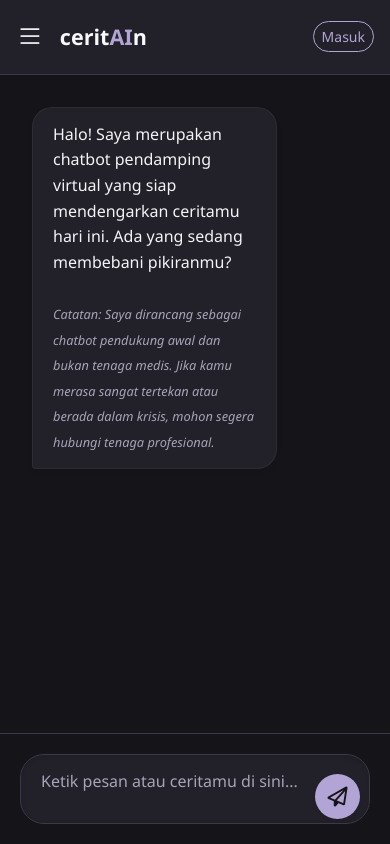
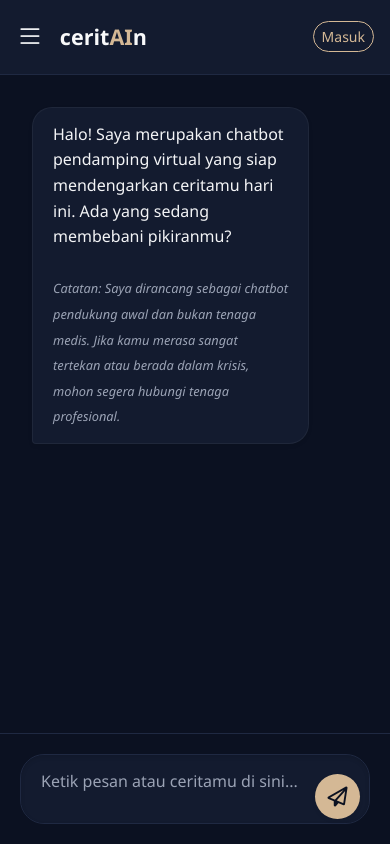
Before and after one commit to Andregit93/chatbot-ceritain, a website: page public/chat.html in a window 390 px wide. Drawn offline with nearby package versions, Linux system fonts and the light colour scheme; some packages are replaced by stand-ins of ours; a script that the page names is missing.

Commit message:
adjust style

```diff
--- a/public/css/style.css
+++ b/public/css/style.css
@@ -1,12 +1,12 @@
 /* style landing page */
-/* Tema Calming Lavender Night */
+/* Tema Deep Ocean & Sand */
 :root {
-    --dark-blue-main: #151419;
-    --dark-blue-sec: #222028;
-    --accent-blue: #B2A4D4;
-    --text-main: #F4F3F7;
-    --text-sec: #A8A3B8;
-    --border-color: #3D394A;
+    --dark-blue-main: #0B1121;
+    --dark-blue-sec: #131B2F;
+    --accent-blue: #D4B895;
+    --text-main: #F3F4F6;
+    --text-sec: #9BA3B5;
+    --border-color: #1F2942;
 }
 
 /* Gaya Body Umum (Bisa di-scroll, untuk Landing Page) */
@@ -19,10 +19,10 @@ body {
 
 /* Navbar */
 .navbar {
-    background-color: rgba(21, 20, 25, 0.85);
+    background-color: rgba(11, 17, 33, 0.85);
     backdrop-filter: blur(12px);
     -webkit-backdrop-filter: blur(12px);
-    border-bottom: 1px solid rgba(255, 255, 255, 0.1);
+    border-bottom: 1px solid rgba(255, 255, 255, 0.05);
 }
 
 .navbar-brand {
@@ -37,7 +37,7 @@ body {
 
 /* Hero Section */
 .hero-section {
-    min-height: 100vh;
+    min-height: 100dvh;
     display: flex;
     align-items: center;
     padding-top: 40px;
@@ -127,7 +127,7 @@ body {
 
 /* Footer */
 .footer {
-    background-color: #0E0D11;
+    background-color: #070A14;
     padding: 30px 0;
     color: var(--text-sec);
     text-align: center;
@@ -170,24 +170,37 @@ body {
         padding: 20px;
         /* Mengurangi padding card agar tidak terlalu sesak */
     }
+
+    .chat-messages {
+        padding: 1rem;
+    }
+
+    .chat-input-area {
+        padding: 12px;
+    }
 }
 
 
 /* style halaman chat */
-/* Tema Calming Lavender Night */
+/* Tema Deep Ocean & Sand */
 :root {
-    --dark-blue-main: #151419;
-    --dark-blue-sec: #222028;
-    --accent-blue: #B2A4D4;
-    --text-main: #F4F3F7;
-    --text-sec: #A8A3B8;
-    --border-color: #3D394A;
+    --dark-blue-main: #0B1121;
+    --dark-blue-sec: #131B2F;
+    --accent-blue: #D4B895;
+    --text-main: #F3F4F6;
+    --text-sec: #9BA3B5;
+    --border-color: #1F2942;
+}
+
+/* Helper Class for 100dvh */
+.min-h-100dvh {
+    min-height: 100dvh !important;
 }
 
 /* KUNCI PERBAIKAN: Memaksa tinggi layar 100% penuh */
 /* Class KHUSUS untuk mengunci layar di Halaman Chat */
 .chat-body {
-    height: 100vh;
+    height: 100dvh;
     /* Kunci tinggi layar */
     overflow: hidden;
     /* Matikan scroll body utama */
@@ -229,7 +242,7 @@ body {
 }
 
 .btn-custom-fill:hover {
-    background-color: #8ec2b2;
+    background-color: #C6A67A;
     color: var(--dark-blue-main);
     transform: translateY(-1px);
 }
@@ -253,12 +266,14 @@ body {
 
 /* Gelembung Pesan */
 .message-bubble {
-    max-width: 75%;
+    max-width: 85%;
     padding: 14px 20px;
     border-radius: 20px;
     margin-bottom: 20px;
     line-height: 1.6;
     box-shadow: 0 2px 5px rgba(0, 0, 0, 0.05);
+    word-break: break-word;
+    overflow-wrap: break-word;
 }
 
 .message-user {
```
Also changed, not shown: public/login.html (+18 -7 lines), public/register.html (+21 -8 lines).
